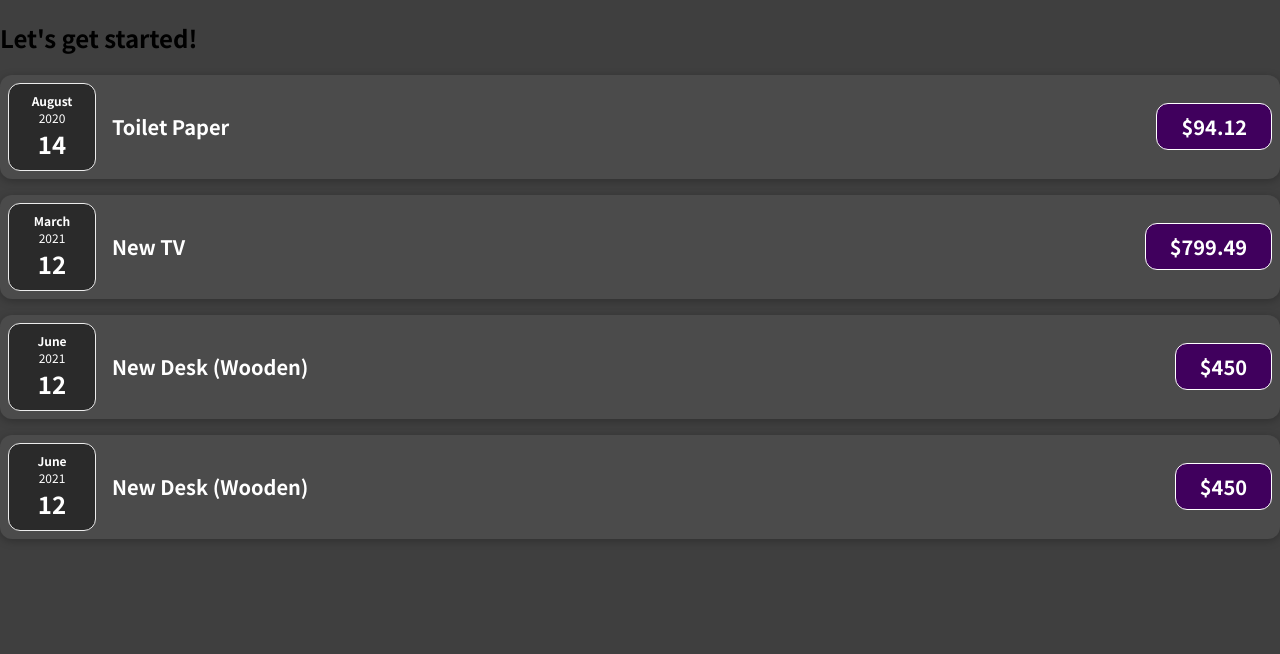
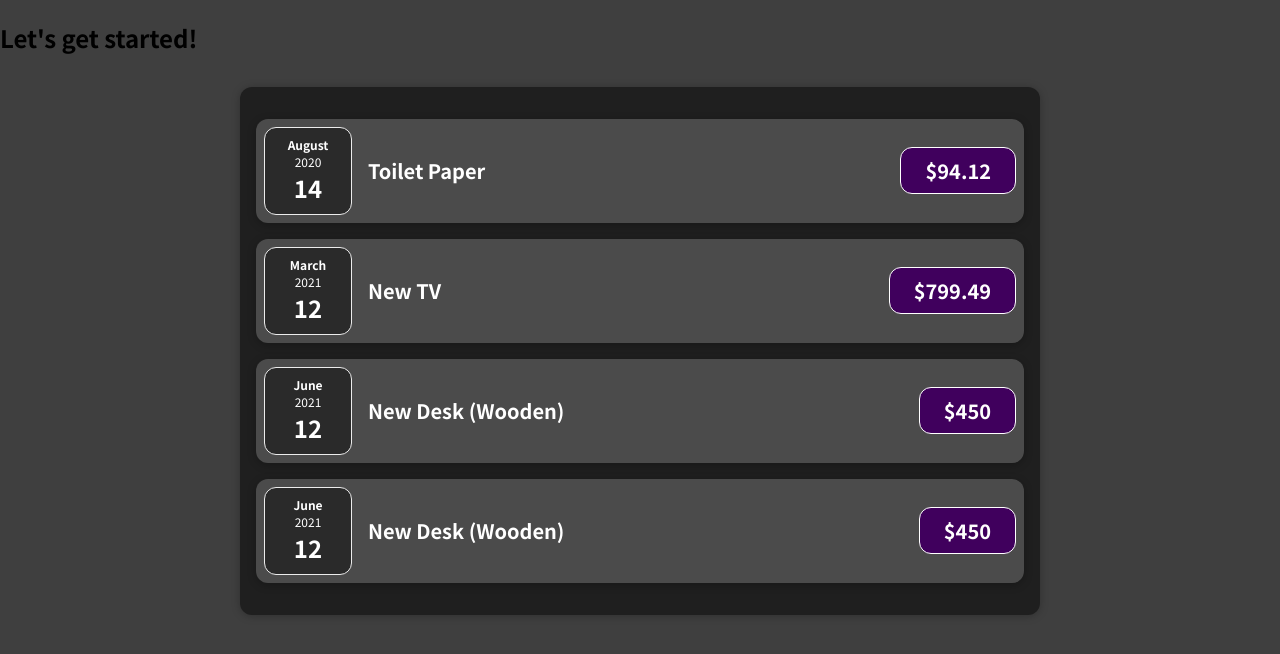
Before and after one commit to woorix2/udemy-react, a React (Create React App) app: page / in a window 1280 px wide. Shown: the top 654 px of the page. Built offline with nearby package versions, Linux system fonts and the light colour scheme.

Commit message:
Create: Expenses js&css 생성 App.js에 있던 ExpenseItem을 Expenses 컴포넌트에 담아서 분리

```diff
--- a/src/App.js
+++ b/src/App.js
@@ -1,4 +1,4 @@
-import ExpenseItem from "./components/ExpenseItem";
+import Expenses from "./components/Expenses";
 
 function App() {
   const expenses = [
@@ -26,26 +26,7 @@
   return (
     <div>
       <h2>Let's get started!</h2>
-      <ExpenseItem
-        title={expenses[0].title}
-        amount={expenses[0].amount}
-        date={expenses[0].date}
-      />
-      <ExpenseItem
-        title={expenses[1].title}
-        amount={expenses[1].amount}
-        date={expenses[1].date}
-      />
-      <ExpenseItem
-        title={expenses[3].title}
-        amount={expenses[3].amount}
-        date={expenses[3].date}
-      />
-      <ExpenseItem
-        title={expenses[3].title}
-        amount={expenses[3].amount}
-        date={expenses[3].date}
-      />
+      <Expenses items={expenses} />
     </div>
   );
 }
--- /dev/null
+++ b/src/components/Expenses.css
@@ -0,0 +1,9 @@
+.expenses {
+  padding: 1rem;
+  background-color: rgb(31, 31, 31);
+  margin: 2rem auto;
+  width: 50rem;
+  max-width: 95%;
+  border-radius: 12px;
+  box-shadow: 0 1px 8px rgba(0, 0, 0, 0.25);
+}
--- /dev/null
+++ b/src/components/Expenses.js
@@ -0,0 +1,30 @@
+import ExpenseItem from "./ExpenseItem";
+import "./Expenses.css";
+
+const Expenses = (props) => {
+  return (
+    <div className="expenses">
+      <ExpenseItem
+        title={props.items[0].title}
+        amount={props.items[0].amount}
+        date={props.items[0].date}
+      />
+      <ExpenseItem
+        title={props.items[1].title}
+        amount={props.items[1].amount}
+        date={props.items[1].date}
+      />
+      <ExpenseItem
+        title={props.items[3].title}
+        amount={props.items[3].amount}
+        date={props.items[3].date}
+      />
+      <ExpenseItem
+        title={props.items[3].title}
+        amount={props.items[3].amount}
+        date={props.items[3].date}
+      />
+    </div>
+  );
+};
+export default Expenses;
```
